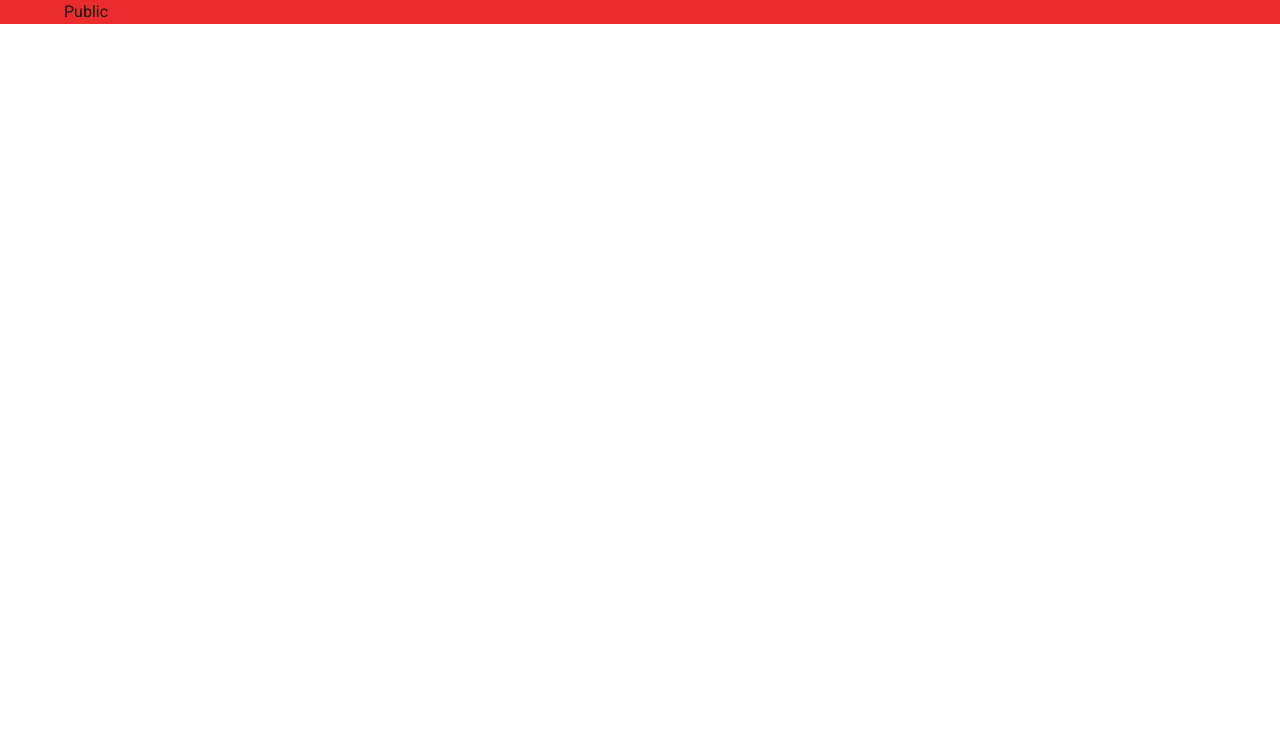
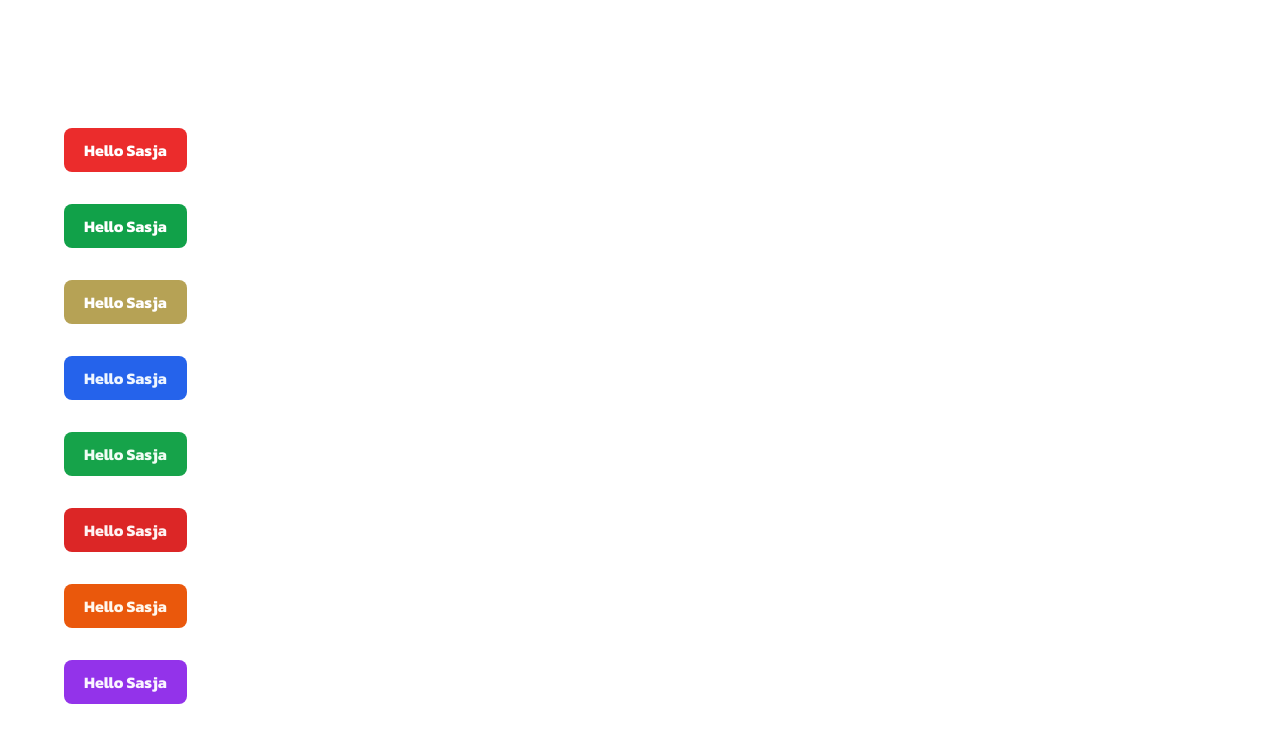
Before and after one commit to briannice/sasja, a Next.js app: page / in a window 1280 px wide. Shown: the top 742 px of the page. Built offline with nearby package versions, Linux system fonts and the light colour scheme.

Commit message:
Add button component

```diff
--- a/package.json
+++ b/package.json
@@ -10,8 +10,10 @@
     "prettier": "prettier --write ."
   },
   "dependencies": {
+    "class-variance-authority": "^0.7.0",
     "clsx": "^2.0.0",
     "firebase": "^10.2.0",
+    "lucide-react": "^0.274.0",
     "next": "13.4.16",
     "react": "18.2.0",
     "react-dom": "18.2.0",
--- a/src/app/(public)/page.tsx
+++ b/src/app/(public)/page.tsx
@@ -1,5 +1,7 @@
 import { Metadata } from 'next'
 import React from 'react'
+
+import Button from '@/components/ui/Button'
 
 import { createMetaTitle } from '@/lib/utils'
 
@@ -9,8 +11,15 @@ export const metadata: Metadata = {
 
 export default async function Home() {
   return (
-    <main className="container bg-primary">
-      <h1>Public</h1>
+    <main className="py-32 container flex flex-col items-start space-y-8">
+      <Button>Hello Sasja</Button>
+      <Button variant="secondary">Hello Sasja</Button>
+      <Button variant="tertiary">Hello Sasja</Button>
+      <Button variant="info">Hello Sasja</Button>
+      <Button variant="success">Hello Sasja</Button>
+      <Button variant="error">Hello Sasja</Button>
+      <Button variant="warning">Hello Sasja</Button>
+      <Button variant="link">Hello Sasja</Button>
     </main>
   )
 }
--- /dev/null
+++ b/src/components/ui/Button.tsx
@@ -0,0 +1,49 @@
+import React, { ButtonHTMLAttributes, forwardRef } from 'react'
+
+import { VariantProps, cva } from 'class-variance-authority'
+
+import { cn } from '@/lib/utils'
+
+export const buttonStyles = cva(
+  'rounded font-title font-semibold px-5 py-2.5 ring-offset-2 focus-visible:outline-none focus-visible:ring-2',
+  {
+    variants: {
+      variant: {
+        primary:
+          'bg-primary text-primary-text ring-primary hover:bg-primary-dark hover:ring-primary-dark',
+        secondary:
+          'bg-secondary text-secondary-text ring-secondary hover:bg-secondary-dark hover:ring-secondary-dark',
+        tertiary:
+          'bg-tertiary text-tertiary-text ring-tertiary hover:bg-tertiary-dark hover:ring-tertiary-dark',
+        success:
+          'bg-success text-success-text ring-success hover:bg-success-dark hover:ring-success-dark',
+        warning:
+          'bg-warning text-warning-text ring-warning hover:bg-warning-dark hover:ring-warning-dark',
+        error: 'bg-error text-error-text ring-error hover:bg-error-dark hover:ring-error-dark',
+        info: 'bg-info text-info-text ring-info hover:bg-info-dark hover:ring-info-dark',
+        link: 'bg-link text-link-text ring-link hover:bg-link-dark hover:ring-link-dark',
+      },
+    },
+    defaultVariants: {
+      variant: 'primary',
+    },
+  }
+)
+
+interface ButtonProps
+  extends ButtonHTMLAttributes<HTMLButtonElement>,
+    VariantProps<typeof buttonStyles> {}
+
+const Button = forwardRef<HTMLButtonElement, ButtonProps>(
+  ({ children, className, variant, ...props }, ref) => {
+    return (
+      <button ref={ref} className={cn(className, buttonStyles({ variant }))} {...props}>
+        {children}
+      </button>
+    )
+  }
+)
+
+Button.displayName = 'Button'
+
+export default Button
--- a/tailwind.config.ts
+++ b/tailwind.config.ts
@@ -26,7 +26,7 @@ const config: Config = {
         text: 'var(--color-secondary-text)',
       },
       tertiary: {
-        DEFAUL: 'var(--color-tertiary)',
+        DEFAULT: 'var(--color-tertiary)',
         dark: 'var(--color-tertiary-dark)',
         text: 'var(--color-tertiary-text)',
       },
@@ -49,6 +49,11 @@ const config: Config = {
         DEFAULT: 'var(--color-info)',
         dark: 'var(--color-info-dark)',
         text: 'var(--color-info-text)',
+      },
+      link: {
+        DEFAULT: 'var(--color-link)',
+        dark: 'var(--color-link-dark)',
+        text: 'var(--color-link-text)',
       },
       border: {
         DEFAULT: 'var(--color-border)',
```
Also changed, not shown: 1 other file (tests, documents, lock files or other folders).
